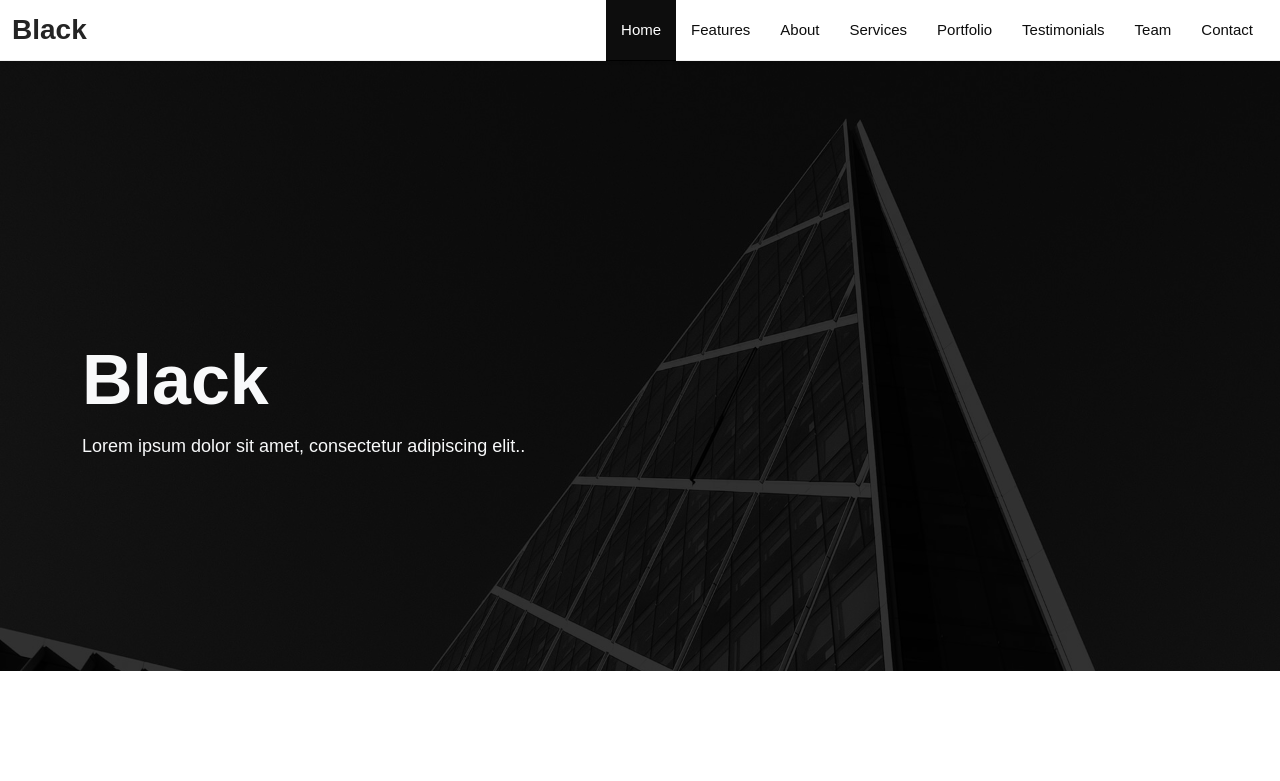
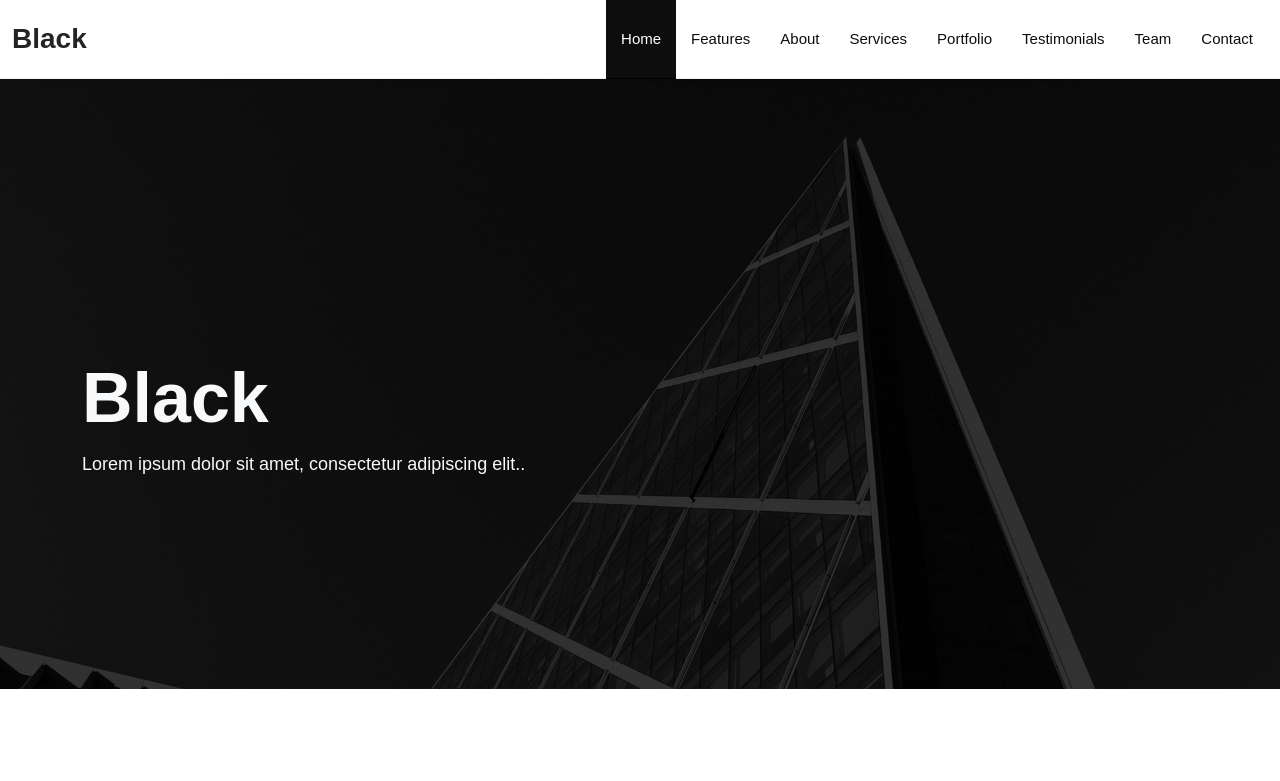
Before and after one commit to moquette/black, a React (Create React App) app: page / in a window 1280 px wide. Shown: the top 781 px of the page. Built offline with nearby package versions, Linux system fonts and the light colour scheme.

Commit message:
link size

```diff
--- a/src/assets/scss/components/_base.scss
+++ b/src/assets/scss/components/_base.scss
@@ -3,9 +3,9 @@
 -------------------------------------------------------------- */
 body {
   margin: var(--header-height) 0 0;
-  font-family: Muli, sans-serif, -apple-system, BlinkMacSystemFont, "Segoe UI",
-    "Roboto", "Oxygen", "Ubuntu", "Cantarell", "Fira Sans", "Droid Sans",
-    "Helvetica Neue", sans-serif;
+  font-family: Muli, sans-serif, -apple-system, BlinkMacSystemFont, 'Segoe UI',
+    'Roboto', 'Oxygen', 'Ubuntu', 'Cantarell', 'Fira Sans', 'Droid Sans',
+    'Helvetica Neue', sans-serif;
   -webkit-font-smoothing: antialiased;
   -moz-osx-font-smoothing: grayscale;
   font-size: 18px;
@@ -18,15 +18,6 @@ body {
     letter-spacing: -1px;
     font-weight: 700;
   }
-}
-
-.navbar-light .navbar-nav .nav-link {
-  padding: 17px 15px 17px 15px;
-}
-.navbar-light .navbar-nav .show > .nav-link,
-.navbar-light .navbar-nav .nav-link.active {
-  background-color: var(--black);
-  color: $white;
 }
 
 /* --------------------------------------------------------------
@@ -44,7 +35,7 @@ section {
   .section-title:after {
     border-bottom: 3px solid var(--black);
     bottom: -15px;
-    content: "";
+    content: '';
     height: 40px;
     left: 0;
     position: absolute;
@@ -68,12 +59,12 @@ main {
   margin-bottom: calc(100vh - var(--header-height));
 }
 
-[data-aos^="hide"][data-aos^="hide"] {
+[data-aos^='hide'][data-aos^='hide'] {
   opacity: 1;
   transition-property: opacity, transform;
 }
 
-[data-aos^="hide"][data-aos^="hide"].aos-animate {
+[data-aos^='hide'][data-aos^='hide'].aos-animate {
   opacity: 0;
   transform: translate(0);
 }
--- a/src/assets/scss/components/_header.scss
+++ b/src/assets/scss/components/_header.scss
@@ -16,13 +16,23 @@
   }
 }
 
-.navbar-light .navbar-toggler {
-  border: none;
-  z-index: 10;
+.navbar-light {
+  .navbar-nav .nav-link {
+    padding: 26px 15px;
+    &.active {
+      background-color: var(--black);
+      color: $white;
+    }
+  }
+
+  .navbar-toggler {
+    border: none;
+    z-index: 10;
+  }
 }
 @media (max-width: 768px) {
   .navbar-collapse {
-    width: 50%;
+    width: 80%;
     position: fixed;
     top: 0;
     right: 0;
@@ -32,19 +42,26 @@
     height: 100%;
     background-color: #fff;
     padding: 70px 30px 30px;
-    box-shadow: 0 0.125rem 0.25rem rgba(0, 0, 0, 0.075);
+    box-shadow: rgba(0, 0, 0, 0.35) 0px 5px 15px;
+    &.show {
+      padding-left: 0;
+      padding-right: 0;
+      height: 100%;
+      right: 0;
+      transition: right 400ms ease-in-out;
+    }
+    a {
+      text-align: center;
+    }
   }
 
+  .navbar-light .navbar-nav .nav-link {
+    padding: 10px 0;
+  }
   .navbar-collapse.collapsing {
     height: 100%;
     right: -75%;
     transition: height 0s ease;
-  }
-
-  .navbar-collapse.show {
-    height: 100%;
-    right: 0;
-    transition: right 400ms ease-in-out;
   }
 
   .navbar-toggler.collapsed ~ .navbar-collapse {
--- a/src/assets/scss/styles.scss
+++ b/src/assets/scss/styles.scss
@@ -2,38 +2,38 @@
 # Variables
 -------------------------------------------------------------- */
 :root {
-  --header-height: 60px;
+  --header-height: 78px;
   --black: #000;
 }
 
 /* --------------------------------------------------------------
 # Vendors
 -------------------------------------------------------------- */
-@import "~bootstrap/scss/bootstrap";
-@import "~bootstrap-icons/font/bootstrap-icons";
-@import "~@glidejs/glide/src/assets/sass/glide.core";
-@import "~@glidejs/glide/src/assets/sass/glide.theme";
-@import "~aos/dist/aos.css";
+@import '~bootstrap/scss/bootstrap';
+@import '~bootstrap-icons/font/bootstrap-icons';
+@import '~@glidejs/glide/src/assets/sass/glide.core';
+@import '~@glidejs/glide/src/assets/sass/glide.theme';
+@import '~aos/dist/aos.css';
 
 /* --------------------------------------------------------------
 # Base
 -------------------------------------------------------------- */
-@import "./components/base";
+@import './components/base';
 
 /* --------------------------------------------------------------
 # Components
 -------------------------------------------------------------- */
-@import "./components/header";
-@import "./components/hero";
-@import "./components/cta";
-@import "./components/clients";
-@import "./components/testimonials";
-@import "./components/footer";
-@import "./components/top";
-@import "./components/glide";
-@import "./components/preloader";
+@import './components/header';
+@import './components/hero';
+@import './components/cta';
+@import './components/clients';
+@import './components/testimonials';
+@import './components/footer';
+@import './components/top';
+@import './components/glide';
+@import './components/preloader';
 
 /* --------------------------------------------------------------
 # Custom
 -------------------------------------------------------------- */
-@import "./custom.scss";
+@import './custom.scss';
```
